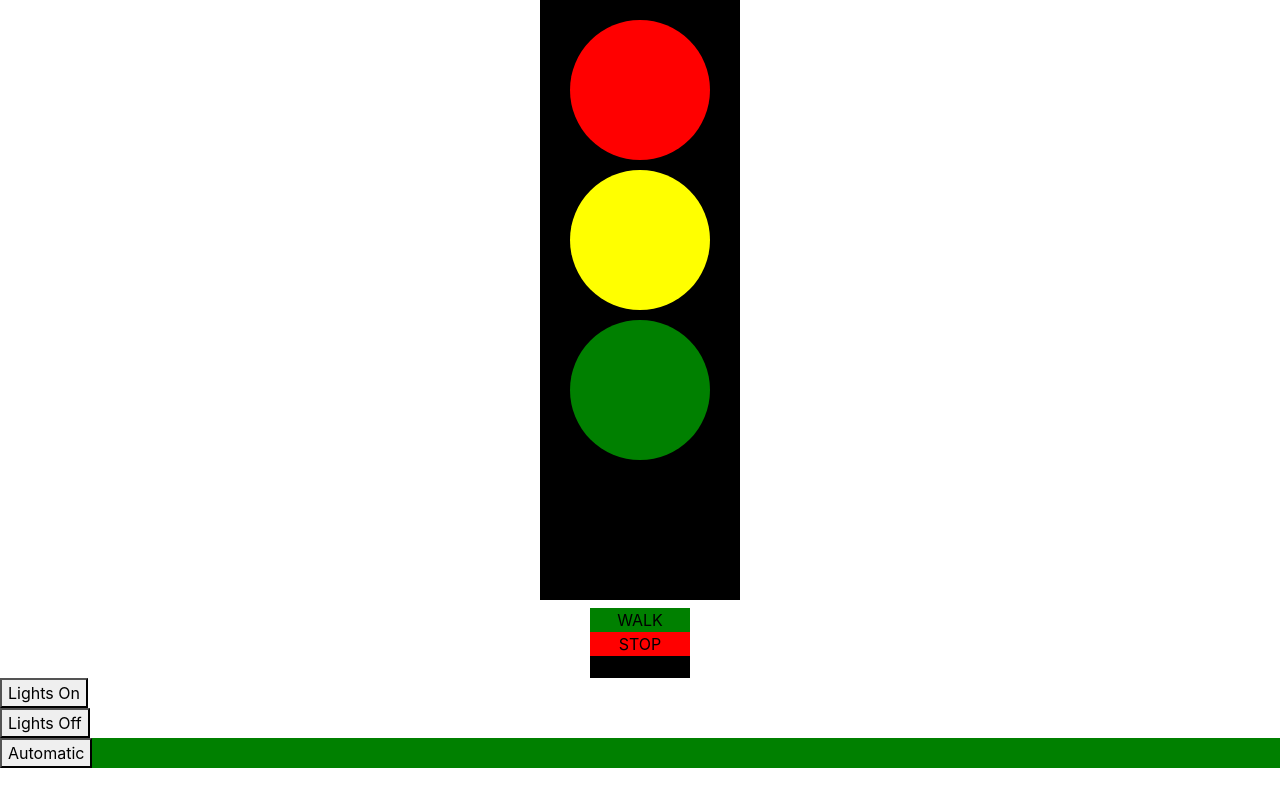
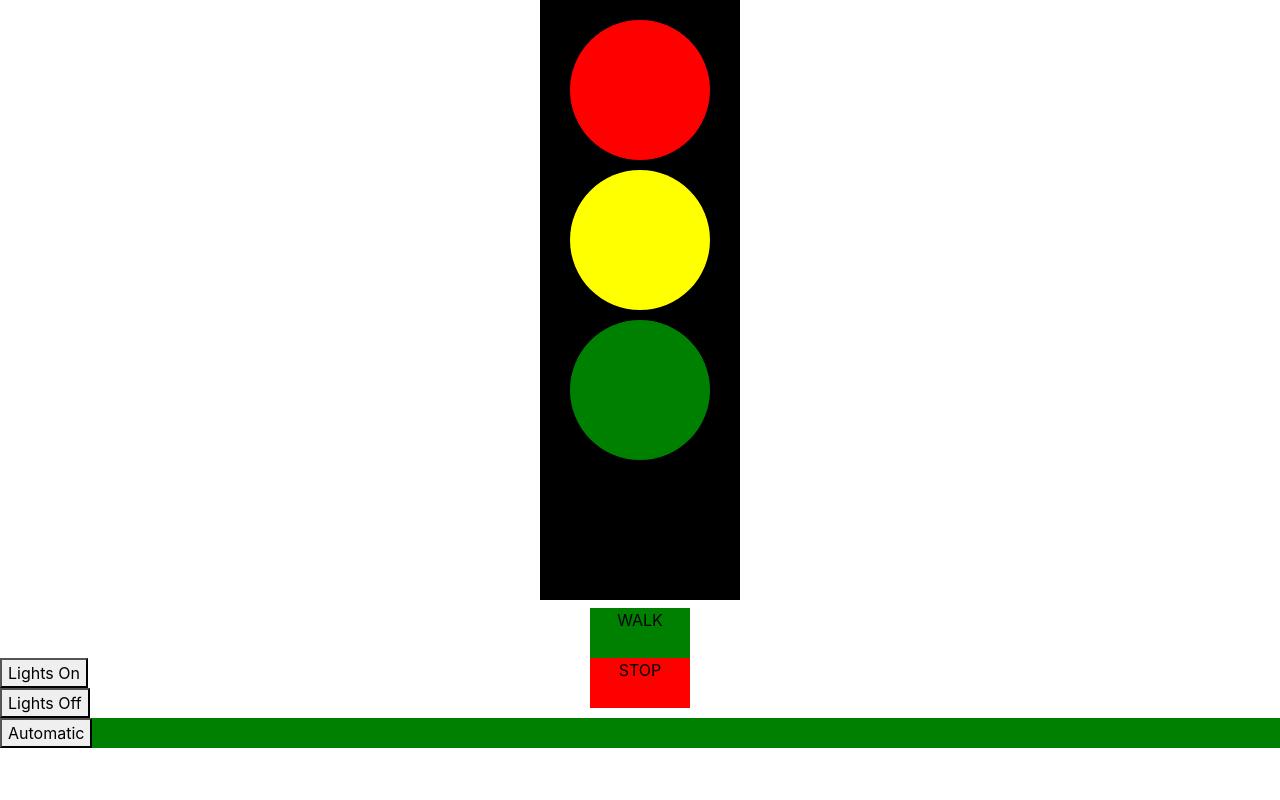
Before and after one commit to VMORI0112/TrafficLights, a React (Create React App) app in the folder trafficlights/: page / in a window 1280 px wide. Built offline with nearby package versions, Linux system fonts and the light colour scheme.

Commit message:
trafficlights commit3

```diff
--- a/trafficlights/src/components/lights.css
+++ b/trafficlights/src/components/lights.css
@@ -33,16 +33,18 @@
      margin-top: 8px;
      background-color: black;
      width: 100px;
-     height: 70px;
+     height: 50px;
      color: white
  }
  .walk {
      background-color: green;
      color: black;
+     height: 50px;
  }
  .nowalk {
      background-color: red;
      color: black;
+     height: 50px;
  }
  .automatic {
      background-color: green;
```
Also changed, not shown: 1 other file (tests, documents, lock files or other folders).
